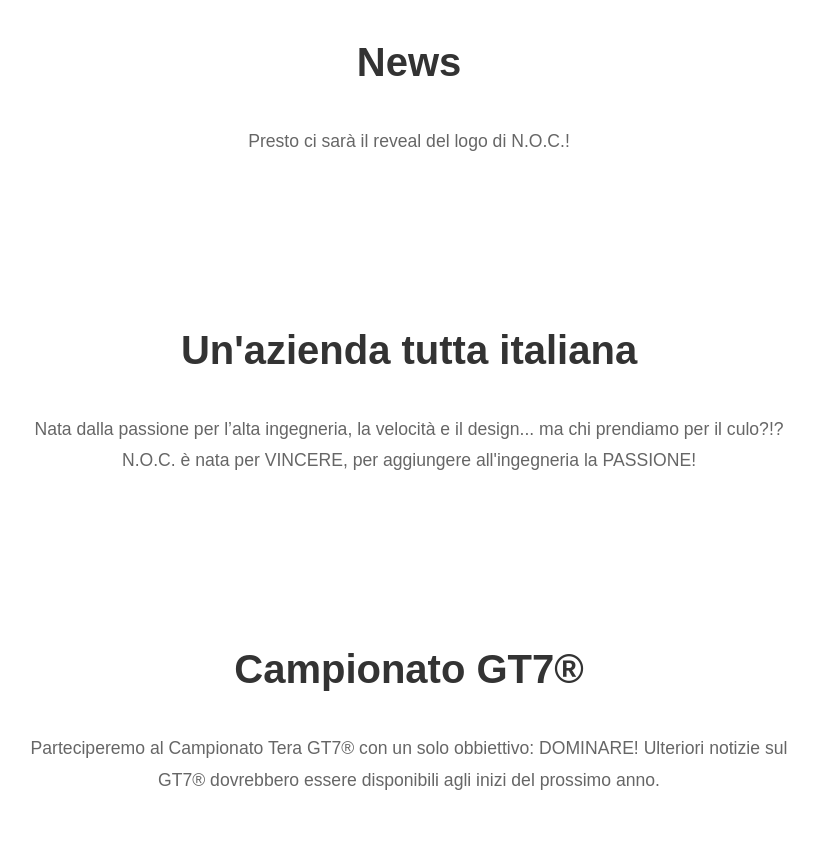
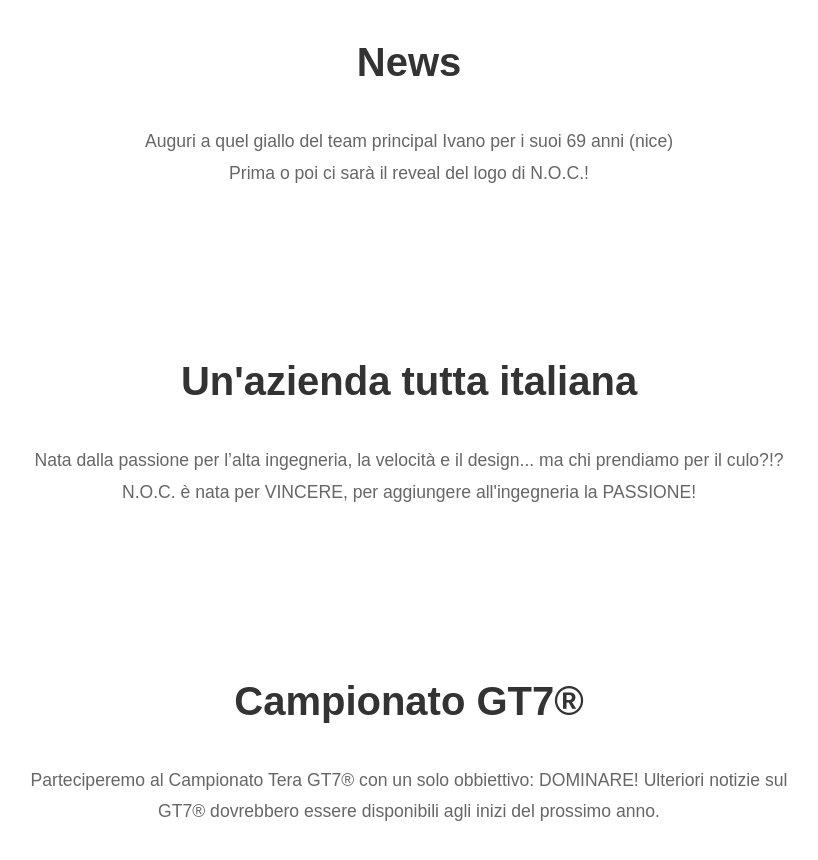
Before and after one commit to NOC-official/NOC-official.github.io, a plain HTML site: page index.html in a window 1280 px wide. Shown: the part 920-1780 px from the top of the page, without its empty margins (231-1049 px from the left). Drawn offline with Linux system fonts and the light colour scheme.

Commit message:
Update auguri Ivano
Ti prego uccidimi se devo di nuovo adottare il sito da telefono (in spiaggia btw)

```diff
--- a/index.html
+++ b/index.html
@@ -50,7 +50,8 @@
 
         <section class="content-section" id="news">
             <h2>News</h2>
-            <p>Presto ci sarà il reveal del logo di N.O.C.!</p>
+            <p>Auguri a quel giallo del team principal Ivano per i suoi 69 anni (nice)</p>
+            <p>Prima o poi ci sarà il reveal del logo di N.O.C.!</p>
         </section>
 
         <section class="content-section" id="about">
```
